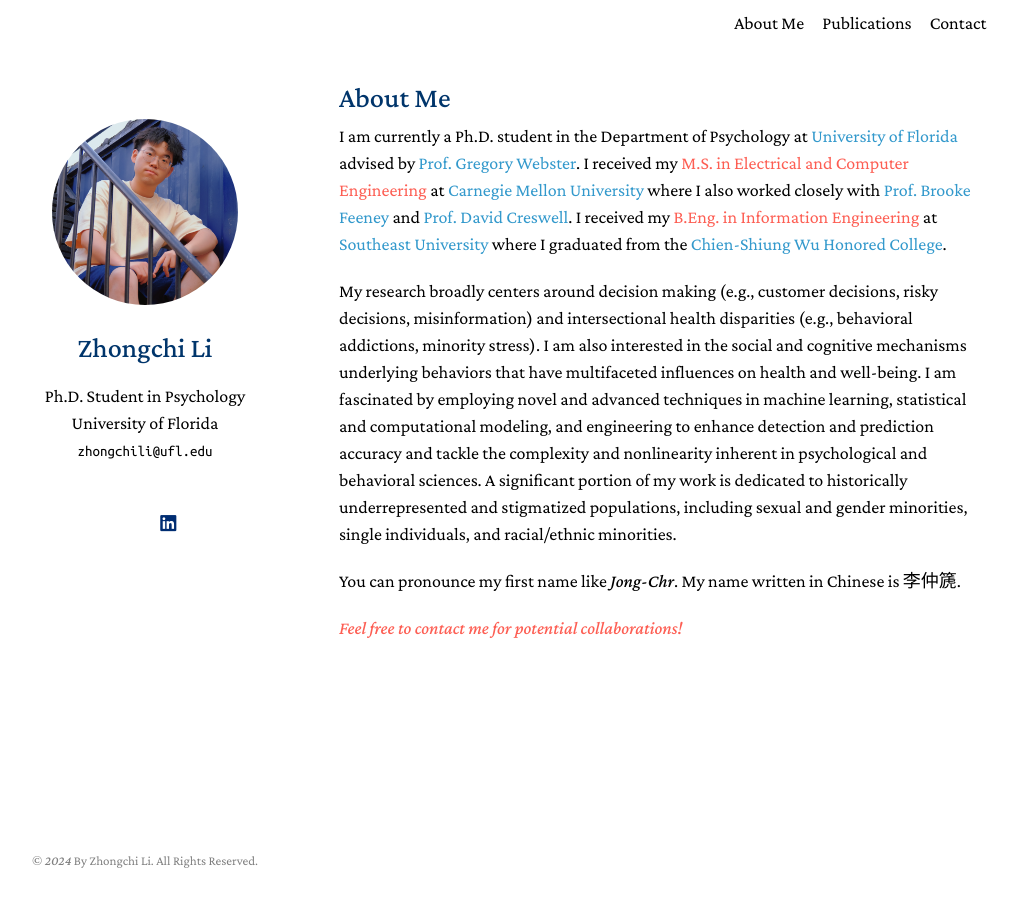
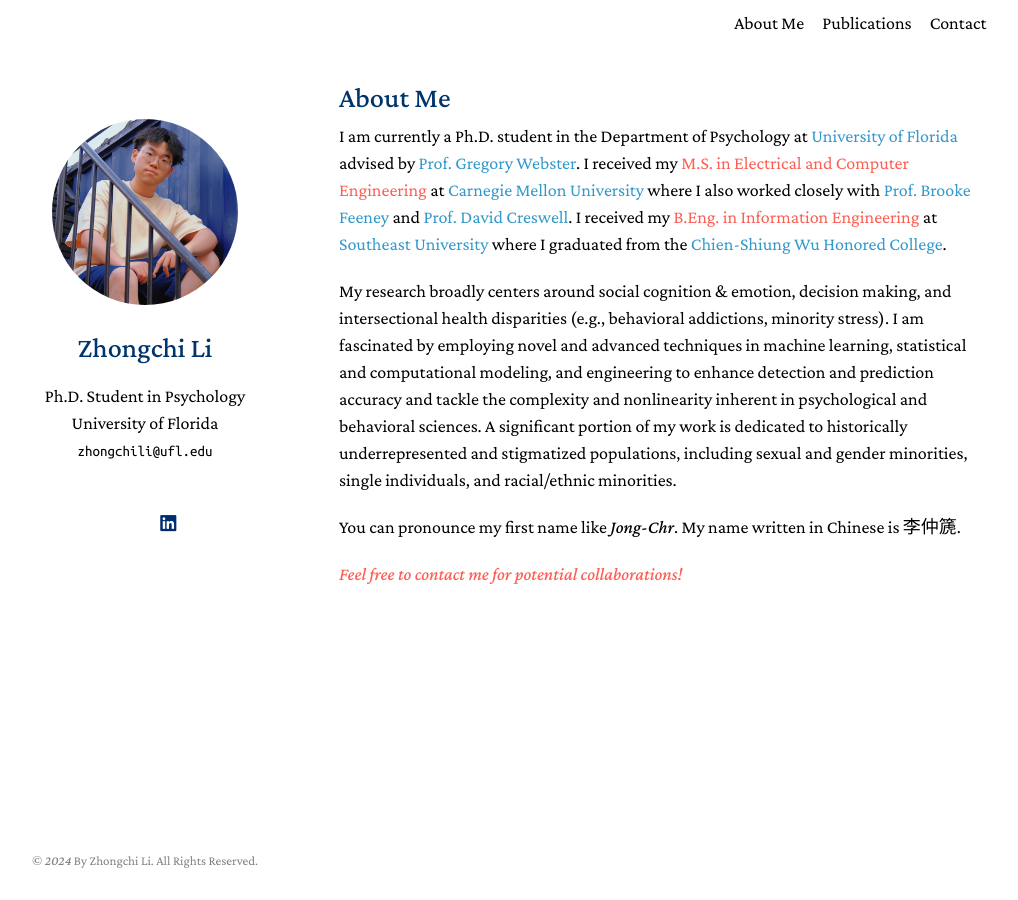
Before and after one commit to zhongchili52/zhongchili52.github.io, a Jekyll site: the page built from index.md, in a window 1280 px wide. Shown: the whole page, without its empty margins (131-1149 px from the left). Built offline with Jekyll 4.4.1, drawn with Linux system fonts in a browser that asks for light colours; a style sheet for code colours, icons or effects is not loaded.

Commit message:
Update index.md

```diff
--- a/index.md
+++ b/index.md
@@ -9,7 +9,7 @@ permalink: /
 
 I am currently a Ph.D. student in the Department of Psychology at [University of Florida](https://psych.ufl.edu/social-psychology/people/) advised by [Prof. Gregory Webster](https://www.gdwebster.com/). I received my <font color="#fd5e53">M.S. in Electrical and Computer Engineering</font> at [Carnegie Mellon University](https://www.ece.cmu.edu/) where I also worked closely with [Prof. Brooke Feeney](https://www.cmu.edu/dietrich/psychology/relationships-lab/brooke-feeney-associate-professor.html) and [Prof. David Creswell](https://www.healthandhumanperformancelab.com/people). I received my <font color="#fd5e53">B.Eng. in Information Engineering</font> at [Southeast University](https://www.seu.edu.cn/english/) where I graduated from the [Chien-Shiung Wu Honored College](https://wjx.seu.edu.cn/wjxen/).
 
-My research broadly centers around decision making (e.g., customer decisions, risky decisions, misinformation) and intersectional health disparities (e.g., behavioral addictions, minority stress). I am also interested in the social and cognitive mechanisms underlying behaviors that have multifaceted influences on health and well-being. I am fascinated by employing novel and advanced techniques in machine learning, statistical and computational modeling, and engineering to enhance detection and prediction accuracy and tackle the complexity and nonlinearity inherent in psychological and behavioral sciences. A significant portion of my work is dedicated to historically underrepresented and stigmatized populations, including sexual and gender minorities, single individuals, and racial/ethnic minorities.
+My research broadly centers around social cognition & emotion, decision making, and intersectional health disparities (e.g., behavioral addictions, minority stress). I am fascinated by employing novel and advanced techniques in machine learning, statistical and computational modeling, and engineering to enhance detection and prediction accuracy and tackle the complexity and nonlinearity inherent in psychological and behavioral sciences. A significant portion of my work is dedicated to historically underrepresented and stigmatized populations, including sexual and gender minorities, single individuals, and racial/ethnic minorities.
 
 You can pronounce my first name like <em>Jong-Chr</em>. My name written in Chinese is 李仲篪.
 
```
